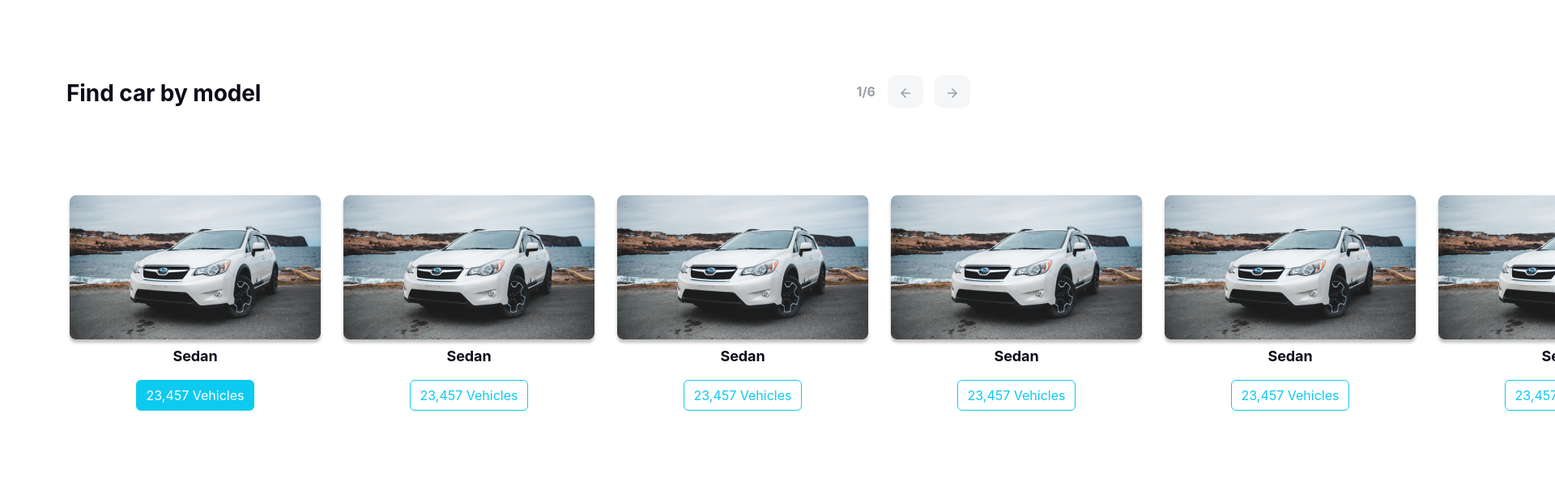
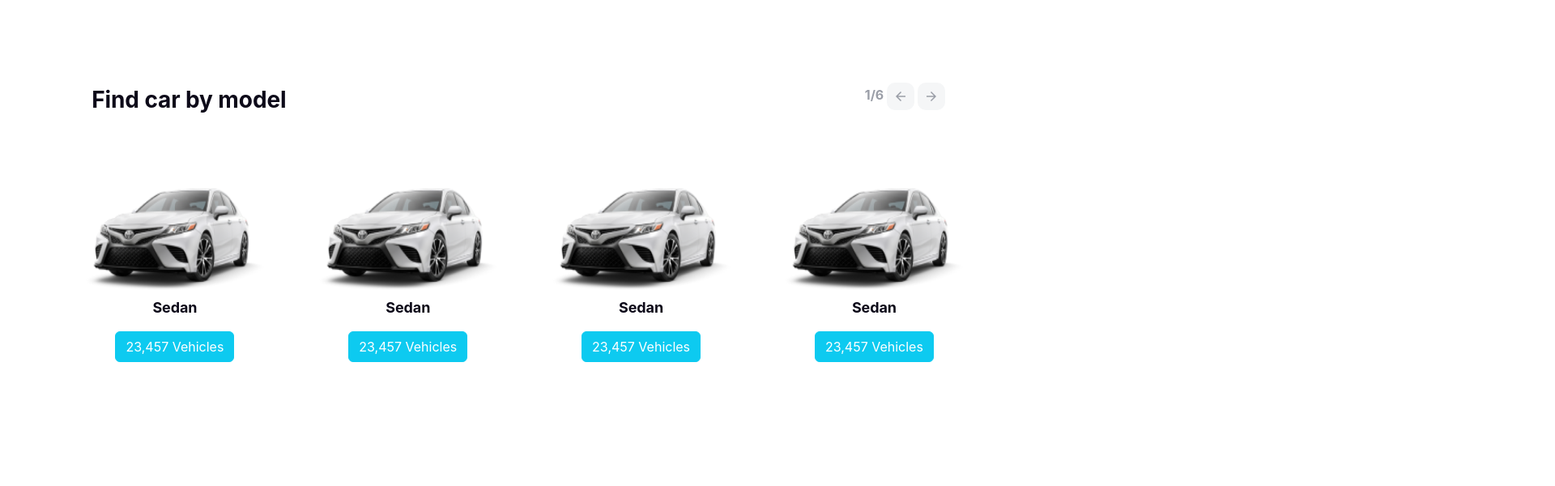
Before and after one commit to Forhad96/Figma-to-Html-Css-Bootstrap, a plain HTML site: page index.html in a window 1280 px wide. Shown: the part 1470-2070 px from the top of the page at 81% size, 1920 px wide, since content can reach past the window. Drawn offline with nearby package versions, Linux system fonts and the light colour scheme; a script that the page names is missing.

Commit message:
fixed carousel

```diff
--- a/index.html
+++ b/index.html
@@ -215,12 +215,6 @@
               </div>
             </div>
           </div>
-          <!-- <p class="slider-btn">
-            <a href="#">1/6</a>
-            <span class="arrow-btn" href="#"><img src="./img/Arrowleft.svg" alt=""></span>
-            <span class="arrow-btn" href="#"><img src="./img/Arrowright.svg" alt=""></span>
-          </p> -->
-
 
         </div>
 
@@ -233,61 +227,54 @@
               <span class="arrow-btn" href="#"><img src="./img/Arrowright.svg" alt=""></span>
             </p>
           </div>
-          <div class="product-group">
+          <div class="product-group ">
             <div class="product text-center">
-              <img src="./img/Car1.png" alt="">
+              <img src="./img/car/car1.png" alt="">
               <div class="ProDetails">
                 <p>Sedan</p>
                 <button class="btn btn-outline-info text-white active">23,457 Vehicles</button>
               </div>
             </div>
             <div class="product text-center">
-              <img src="./img/Car1.png" alt="">
+              <img src="./img/car/car1.png" alt="">
               <div class="ProDetails">
                 <p>Sedan</p>
-                <button class="btn btn-outline-info">23,457 Vehicles</button>
+                <button class="btn btn-outline-info text-white active">23,457 Vehicles</button>
               </div>
             </div>
             <div class="product text-center">
-              <img src="./img/Car1.png" alt="">
+              <img src="./img/car/car1.png" alt="">
               <div class="ProDetails">
                 <p>Sedan</p>
-                <button class="btn btn-outline-info">23,457 Vehicles</button>
+                <button class="btn btn-outline-info text-white active">23,457 Vehicles</button>
               </div>
             </div>
             <div class="product text-center">
-              <img src="./img/Car1.png" alt="">
+              <img src="./img/car/car1.png" alt="">
               <div class="ProDetails">
                 <p>Sedan</p>
-                <button class="btn btn-outline-info">23,457 Vehicles</button>
+                <button class="btn btn-outline-info text-white active">23,457 Vehicles</button>
               </div>
             </div>
             <div class="product text-center">
-              <img src="./img/Car1.png" alt="">
+              <img src="./img/car/car1.png" alt="">
               <div class="ProDetails">
                 <p>Sedan</p>
-                <button class="btn btn-outline-info">23,457 Vehicles</button>
+                <button class="btn btn-outline-info text-white active">23,457 Vehicles</button>
               </div>
             </div>
             <div class="product text-center">
-              <img src="./img/Car1.png" alt="">
+              <img src="./img/car/car1.png" alt="">
               <div class="ProDetails">
                 <p>Sedan</p>
-                <button class="btn btn-outline-info">23,457 Vehicles</button>
+                <button class="btn btn-outline-info text-white active">23,457 Vehicles</button>
               </div>
             </div>
             <div class="product text-center">
-              <img src="./img/Car1.png" alt="">
+              <img src="./img/car/car1.png" alt="">
               <div class="ProDetails">
                 <p>Sedan</p>
-                <button class="btn btn-outline-info">23,457 Vehicles</button>
-              </div>
-            </div>
-            <div class="product text-center">
-              <img src="./img/Car1.png" alt="">
-              <div class="ProDetails">
-                <p>Sedan</p>
-                <button class="btn btn-outline-info">23,457 Vehicles</button>
+                <button class="btn btn-outline-info text-white active">23,457 Vehicles</button>
               </div>
             </div>
           </div>
@@ -337,7 +324,7 @@
     <section class="section5">
       <div class="container">
         <div class="row">
-          <div class="heading-group d-flex justify-content-between">
+          <div class="heading-group">
             <h3>Find car by</h3>
             <div class="list">
               <a href="#">Body types</a>
--- a/style.css
+++ b/style.css
@@ -322,20 +322,19 @@ body {
   right: 0;
   box-shadow: 5px 5px 5px rgba(153, 155, 168, 0.15);
 }
-/* .slider-btn{
-  display: flex;
-  justify-content: end;
-  margin-top: 50px;
-} */
 #FindCarSlider{
   margin: 100px 0;
 }
 
 .FindcarHeader{
+  width: 98%;
+  height: 60px;
+  margin: 0px auto;
   display: flex;
+  align-items: center;
   justify-content: space-between;
-  align-items: end;
-  margin: 100px 0;
+  padding: 20px;
+  margin-bottom: 70px;
 }
 .findCar{
   font-family: 'Inter';
@@ -345,6 +344,15 @@ font-size: 28px;
 line-height: 36px;
 letter-spacing: -0.1px;
 color: #0D0A19;
+}
+.slider-btn{
+  font-family: 'Inter';
+  font-style: normal;
+  font-weight: 700;
+  font-size: 16px;
+  line-height: 24px;
+  text-align: right;
+  color: #9A9EA7;
 }
 .slider-btn a{
   text-decoration: none;
@@ -357,12 +365,11 @@ line-height: 24px;
 text-align: right;
 color: #9A9EA7;
 }
-.slider-btn span{
-  margin-left: 10px;
+
+.slider-btn img{
   background: #F5F6F7;
 border-radius: 10px;
-padding: 10px 15px;
-cursor: pointer;
+padding: 10px !important;
 }
 .ProDetails p{
 
@@ -377,21 +384,37 @@ color: #0D0A19;
 }
 .product-group{
   display: flex;
+  overflow: hidden;
+
 }
 
 .product{
   position: relative;
-  left:
+  left: 0;
+  right: 0;
   min-width: 24%;
   margin: 0 20px 50px 0;
-  border-radius: 20px;
   transition: 0.5s;
+  /* border: 2px solid #ddd; */
+  height: 40svh;
+}
+.product img{
+  width: 240px;
+  height: 140px;
 }
 /* ! section 5 start */
 .section5 {
-  margin: 150px 0;
+  margin: 100px 0;
 }
 
+.heading-group{
+  display: flex;
+  align-items: center;
+  justify-content: space-between;
+  word-wrap: break-word;
+  margin-bottom: 40px;
+
+}
 .section5 h3 {
   font-family: "inter";
   font-size: 28px;
@@ -519,4 +542,14 @@ color: #9A9EA7;
     margin-top: 20px;
   }
   /* ! section 2 end */
+
+  .product{
+    min-width: 48%;
+    margin-right: 70px;
+
+  }
+
+  .section5{
+    margin-left: 50px;
+  }
 }
```
Also changed, not shown: img/car/car1.png (added), img/car/car2.png (added), img/car/car3.png (added), img/car/car4.png (added).
